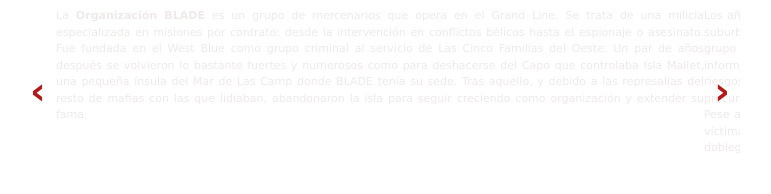
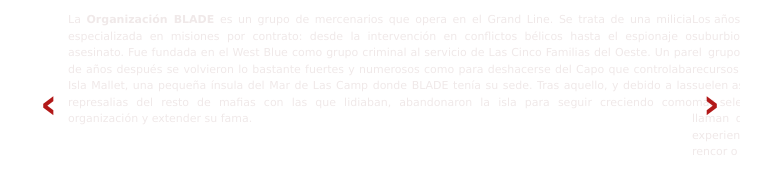
Before and after one commit to mnavarro141/sliderdante, a plain HTML site: page index.html in a window 1280 px wide. Shown: the full height of the page, 260-1031 px from the left. Drawn offline with Linux system fonts and the light colour scheme.

Commit message:
Refactor slider styles and layout
Updated the slider layout and styles for improved spacing and aesthetics.

```diff
--- a/index.html
+++ b/index.html
@@ -10,16 +10,16 @@ body{
   font-family:Verdana, Geneva, sans-serif;
   font-size:11px;
   line-height:1.5;
-  color:#f0e9e9; /* igual que el texto del post */
+  color:#f0e9e9;
   text-align:justify;
 }
 .slider{
-  width:90%;                 /* ocupa el mismo ancho que el texto del post */
-  max-width:720px;           /* no más ancho que el bloque principal */
+  width:90%;
+  max-width:720px;
   margin:0 auto;
   position:relative;
   overflow:hidden;
-  padding:0 36px;            /* deja espacio interno para las flechas */
+  padding:0 48px;             /* más espacio interno para las flechas */
 }
 .slides{
   display:flex;
@@ -28,20 +28,20 @@ body{
 }
 .slide{
   min-width:100%;
-  padding:8px 0;
+  padding:12px 0;
 }
 .arrow{
   position:absolute;
   top:50%;
   transform:translateY(-50%);
-  font-size:38px;
+  font-size:42px;
   font-weight:bold;
   color:#b21919;
   text-decoration:none;
   cursor:pointer;
   user-select:none;
   z-index:10;
-  padding:4px 10px;
+  padding:12px 20px;          /* área de clic amplia */
   background:transparent;
 }
 .arrow.left{left:0}
```
